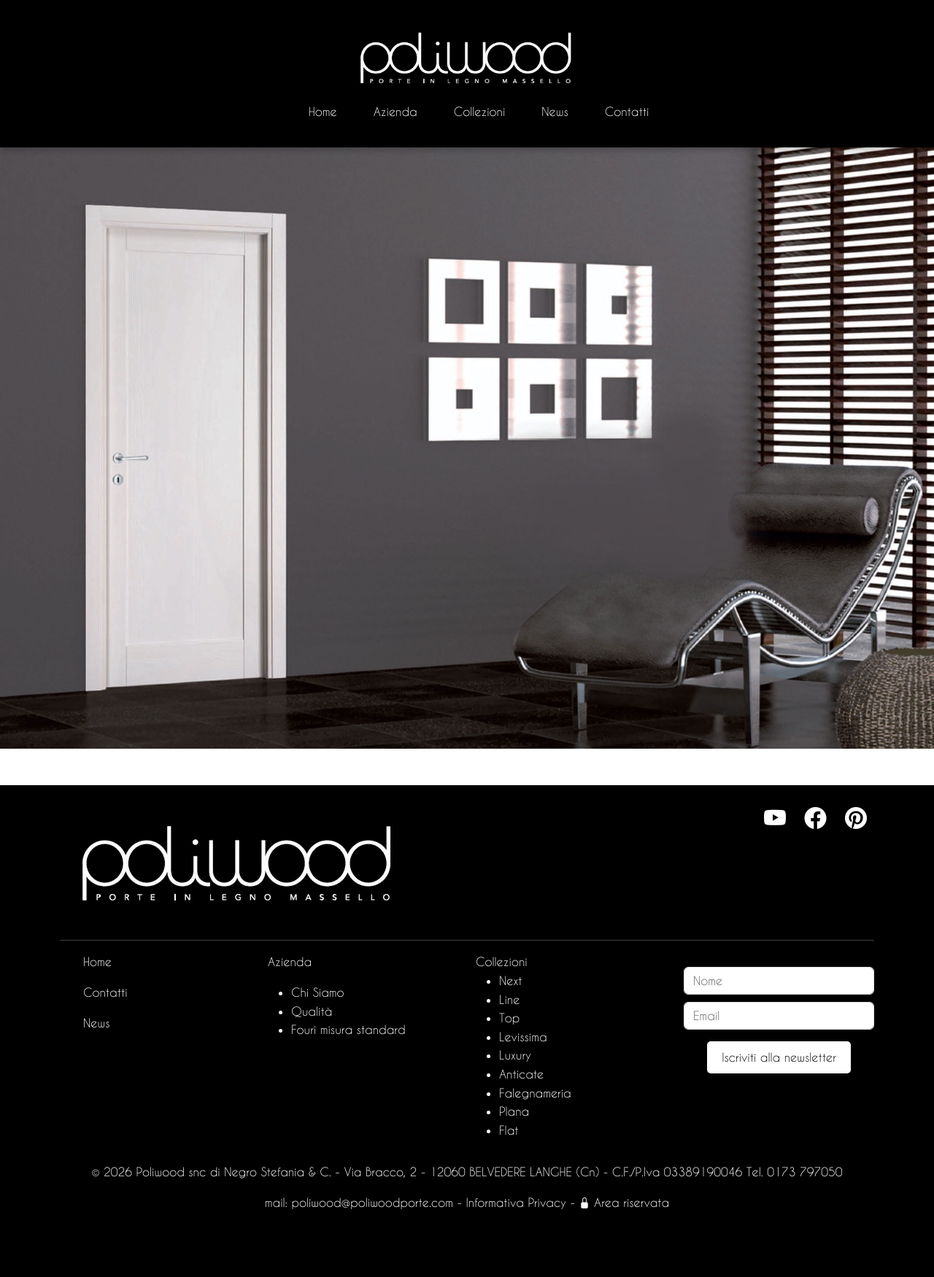
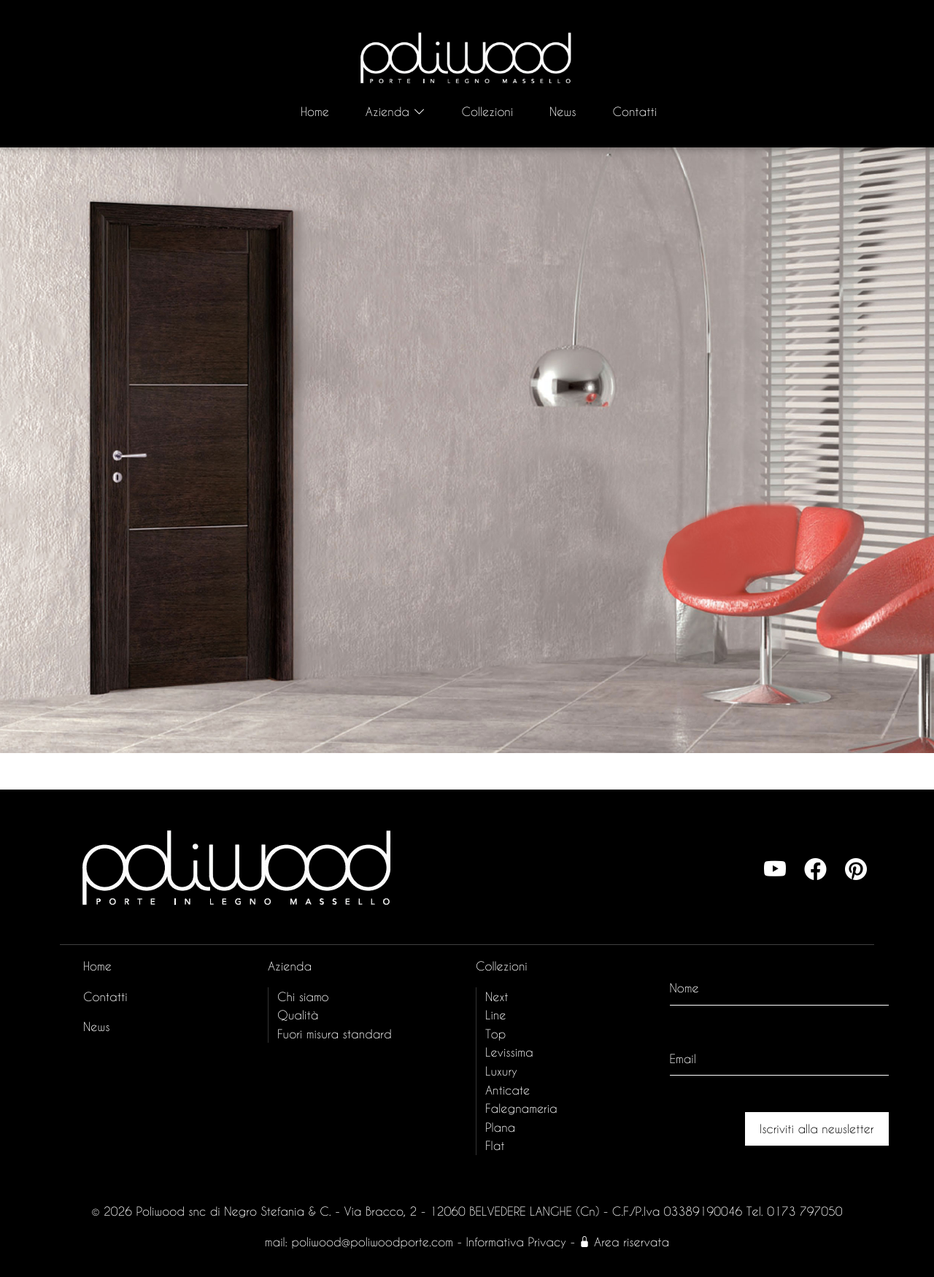
Before and after one commit to massimilianotesta16/Poliwood, a Flask app: page / in a window 1280 px wide. Shown: the whole page at 73% size. Before the commit the page ends 1657 px from the top, so only its background shows below. Run offline with Flask 3, Linux system fonts and the light colour scheme; some libraries are stand-ins or nearby versions.

Commit message:
Miglioramento grafico footer.html

```diff
--- a/Client/static/css/style.css
+++ b/Client/static/css/style.css
@@ -39,6 +39,7 @@ body {
     padding: 20px 40px;
     gap: 15px;
 }
+
 /* Logo */
 .navbar-logo {
     width: 100%;
@@ -74,6 +75,45 @@ body {
     border-bottom-color: #ffffff;
 }
 
+/* Dropdown */
+.dropdown {
+    position: relative;
+    display: inline-block;
+}
+
+.dropdown-content {
+    display: none;
+    position: absolute;
+    background-color: black;
+    min-width: 180px;
+    box-shadow: 0px 8px 16px 0px rgba(0, 0, 0, 0.2);
+    z-index: 1001;
+    padding: 10px 0;
+    top: 100%;
+    left: 50%;
+    transform: translateX(-50%);
+    border-top: 2px solid white;
+}
+
+.dropdown-content a {
+    color: white;
+    padding: 12px 16px;
+    text-decoration: none;
+    display: block;
+    font-size: 14px;
+    text-align: center;
+    transition: background-color 0.3s;
+}
+
+.dropdown-content a:hover {
+    background-color: #333;
+    color: #fff;
+}
+
+.dropdown:hover .dropdown-content {
+    display: block;
+}
+
 /*Galleria*/
 .galleria {
     display: flex;
@@ -84,14 +124,14 @@ body {
 
 .galleria-item {
     position: relative;
-    width:  100%;
+    width: 100%;
     height: 100%;
     overflow: hidden;
     cursor: pointer;
 }
 
 /*Footer*/
-.footer{
+.footer {
     background-color: black;
     color: white;
     text-align: center;
@@ -107,20 +147,30 @@ body {
     font-size: 30px;
 }
 
-.footer a{
+.footer a {
     color: white;
     text-decoration: none;
     transition: color 0.3s ease;
     cursor: pointer;
 }
 
-.social-icons i:hover, .footer a:hover {
+.social-icons i:hover,
+.footer a:hover {
     color: #cccccc;
 }
 
-.footer-pages{
+.footer-pages {
     list-style: none;
     margin-bottom: 16px;
+}
+
+.footer-list ul{
+     border-left: 1px solid #333;
+    padding-left: 12px;
+}
+
+.footer-list li{
+    list-style: none;
 }
 
 .newsletter {
@@ -148,10 +198,9 @@ body {
     width: auto;
 }
 
-.newsletter .btn{
+.newsletter form button {
     padding: 10px 20px;
     border: none;
-    border-radius: 5px;
     background-color: white;
     color: black;
     font-size: 16px;
@@ -159,9 +208,48 @@ body {
     transition: background-color 0.3s ease;
 }
 
-.newsletter .btn:hover {
+.newsletter form button:hover {
     background-color: #cccccc;
 }
+
+.newsletter-formbox {
+    position: relative;
+    min-width: 300px;
+    margin-bottom: 20px;
+}
+
+.newsletter-formbox input {
+    width: 100%;
+    padding: 10px 0;
+    font-size: 16px;
+    color: #fff;
+    margin-bottom: 30px;
+    border: none;
+    border-bottom: 1px solid #fff;
+    outline: none;
+    background: transparent;
+}
+
+.newsletter-formbox label {
+    position: absolute;
+    top: 0;
+    left: 0;
+    padding: 10px 0;
+    font-size: 16px;
+    color: #fff;
+    pointer-events: none;
+    transition: .5s;
+}
+
+.newsletter-formbox input:focus~label,
+.newsletter-formbox input:valid~label {
+    top: -20px;
+    left: 0;
+    color: #cccccc;
+    font-size: 12px;
+}
+
+
 
 /* Hero Section */
 .hero {
--- a/Client/templates/footer.html
+++ b/Client/templates/footer.html
@@ -1,13 +1,16 @@
 <footer class="footer">
     <div class="container">
-        <div class="row">
+        <div class="row align-items-center">
             <div class="col-md-6 text-md-start">
                 <img src="{{ url_for('static', filename='assets/img/Loghi/logo.png') }}" alt="Logo" class="footer-logo">
             </div>
             <div class="col-md-6 text-md-end social-icons">
-                <a href="" class="footer-link"><i class="bi bi-youtube"></i></a>
-                <a href="" class="footer-link"><i class="bi bi-facebook"></i></a>
-                <a href="" class="footer-link"><i class="bi bi-pinterest"></i></a>
+                <a href="https://www.youtube.com/@poliwoodportesnc/" target="_blank" class="footer-link"><i
+                        class="bi bi-youtube"></i></a>
+                <a href="https://www.facebook.com/profile.php?id=100063535328781" target="_blank" class="footer-link"><i
+                        class="bi bi-facebook"></i></a>
+                <a href="https://it.pinterest.com/poliwoodportesnc/" target="_blank" class="footer-link"><i
+                        class="bi bi-pinterest"></i></a>
             </div>
         </div>
         <hr>
@@ -19,16 +22,16 @@
                     <li class="footer-pages"><a href="" class="footer-link">News</a></li>
                 </ul>
             </div>
-            <div class="col-md-3 text-md-start">
+            <div class="col-md-3 text-md-start footer-list">
                 <p>Azienda</p>
                 <ul>
-                    <li><a href="{{ url_for('news') }}" class="footer-link">Chi Siamo</a></li>
+                    <li><a href="{{ url_for('news') }}" class="footer-link">Chi siamo</a></li>
                     <li><a href="{{ url_for('news') }}" class="footer-link">Qualità</a></li>
-                    <li><a href="{{ url_for('news') }}" class="footer-link">Fouri misura standard</a></li>
+                    <li><a href="{{ url_for('news') }}" class="footer-link">Fuori misura standard</a></li>
                 </ul>
             </div>
-            <div class="col-md-3 text-md-start">
-                <a href="{{ url_for('collezioni') }}" class="footer-link">Collezioni</a>
+            <div class="col-md-3 text-md-start footer-list">
+                <p><a href="{{ url_for('collezioni') }}" class="footer-link">Collezioni</a></p>
                 <ul>
                     <li><a href="{{ url_for('collezioni') }}" class="footer-link">Next</a></li>
                     <li><a href="{{ url_for('collezioni') }}" class="footer-link">Line</a></li>
@@ -42,12 +45,20 @@
                 </ul>
             </div>
             <div class="col-md-3 text-md-end newsletter">
-                <input type="text" class="form-control" placeholder="Nome">
-                <input type="email" class="form-control" placeholder="Email" style="margin-top: 10px;">
-                <button class="btn mt-3">Iscriviti alla newsletter</button>
+                <form>
+                    <div class="newsletter-formbox">
+                        <input type="text" name="Nome" required>
+                        <label for="Nome">Nome</label>
+                    </div>
+                    <div class="newsletter-formbox">
+                        <input type="email" name="Email" required>
+                        <label for="Email">Email</label>
+                    </div>
+                    <button type="submit">Iscriviti alla newsletter</button>
+                </form>
             </div>
         </div>
-        <div>
+        <div class="mt-5">
             <p class="text-center mt-3">&copy; 2026
                 Poliwood snc di Negro Stefania & C. - Via Bracco, 2 - 12060 BELVEDERE LANGHE (Cn) - C.F./P.Iva
                 03389190046 Tel. 0173 797050</p>
--- a/Client/templates/index.html
+++ b/Client/templates/index.html
@@ -18,7 +18,7 @@
     <main>
         <!-- Galleria -->
         <div class="galleria">
-            <img src="{{ url_for('static', filename='assets/img/Ambientazioni/_2.jpg') }}" alt="Ambientazione" class="galleria-item">
+            <img src="{{ url_for('static', filename='assets/img/Ambientazioni/_4.jpg') }}" alt="Ambientazione" class="galleria-item">
         </div>
     </main>
 
--- a/Client/templates/navbar.html
+++ b/Client/templates/navbar.html
@@ -12,7 +12,14 @@
                     <a href="{{ url_for('home') }}" class="navbar-link">Home</a>
                 </li>
                 <li class="navbar-item">
-                    <a href="{{ url_for('azienda') }}" class="navbar-link">Azienda</a>
+                    <div class="dropdown">
+                        <a href="#" class="navbar-link">Azienda&nbsp;<i class="bi bi-chevron-down"></i></a>
+                        <div class="dropdown-content">
+                            <a href="">Chi siamo</a>
+                            <a href="">Qualità</a>
+                            <a href="">Fouri misura standard</a>
+                        </div>
+                    </div>
                 </li>
                 <li class="navbar-item">
                     <a href="{{ url_for('collezioni') }}" class="navbar-link">Collezioni</a>
```
Also changed, not shown: Client/static/assets/img/Ambientazioni/1.jpg.
